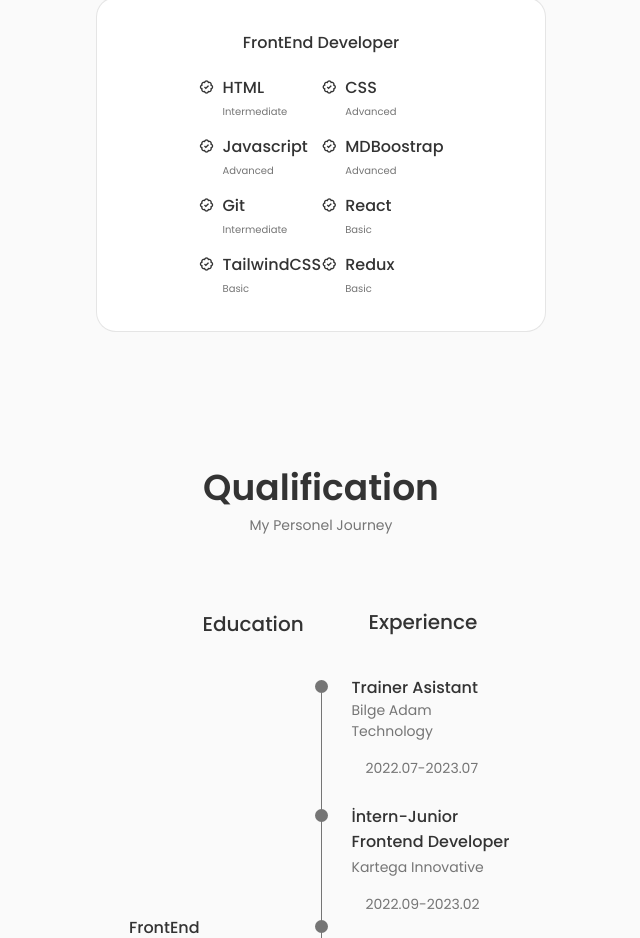
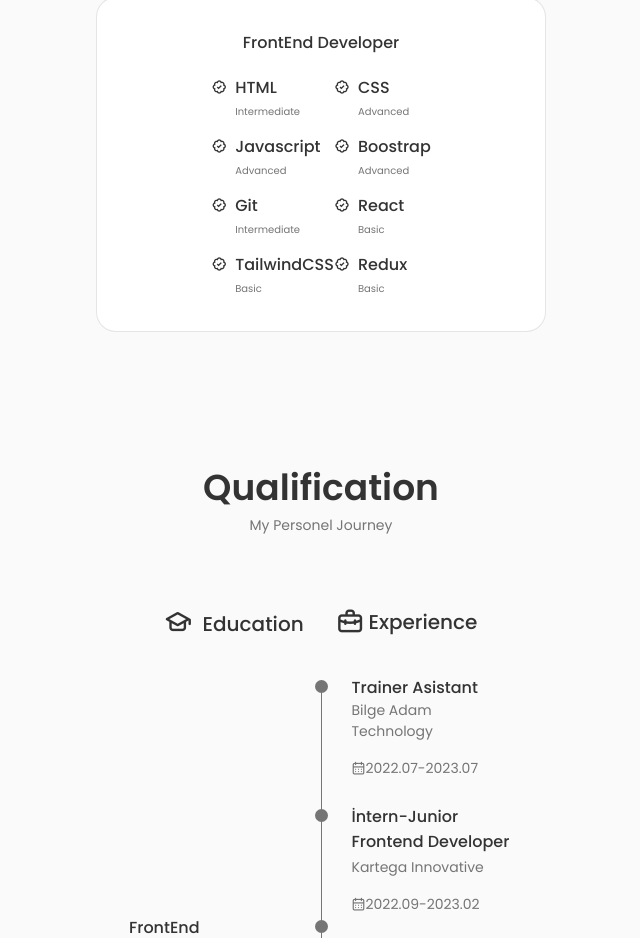
Before and after one commit to Akintutkan/my-portfolio, a React (Create React App) app: page / in a window 1280 px wide. Shown: the part 1691-2629 px from the top of the page, without its empty margins (319-959 px from the left). Built offline with nearby package versions, Linux system fonts and the light colour scheme.

Commit message:
chnged Bootstrap

```diff
--- a/src/components/skills/Frontend.jsx
+++ b/src/components/skills/Frontend.jsx
@@ -38,7 +38,7 @@
             <i class="bx bx-badge-check"></i>
 
           <div>
-          <h3 className="skills__name">MDBoostrap</h3>
+          <h3 className="skills__name">Boostrap</h3>
           <span className="skills__level">Advanced</span>
         </div>
       </div>
```
